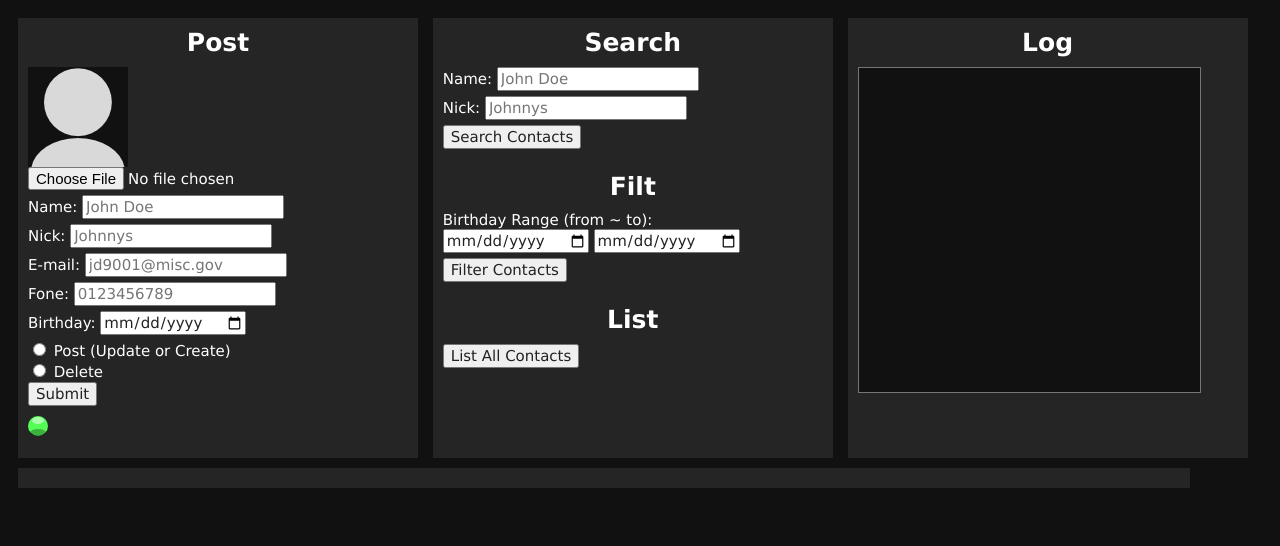
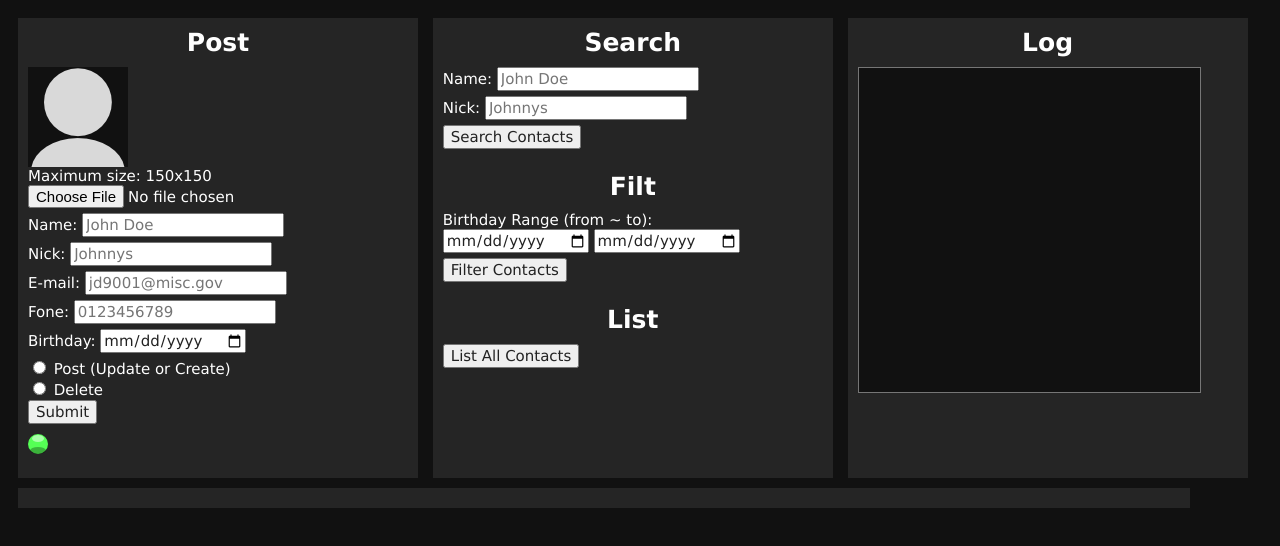
Before and after one commit to FlavioFS/CloudAssignments, a website: page AWS-Agenda/public/index.html in a window 1280 px wide. Drawn offline with Linux system fonts and the light colour scheme; no server answers.

Commit message:
+Maximum size

```diff
--- a/AWS-Agenda/public/index.html
+++ b/AWS-Agenda/public/index.html
@@ -15,6 +15,7 @@
         <form id="post" action="/post">
             <div class="block">
                 <img id="photoPreview" class="block photo" src="assets/anonymous.png">
+                <label>Maximum size: 150x150</label>
                 <input id="photoFile" type="file" name="photo">
                 <input id="photoUrl" type="text" name="photoUrl" placeholder="">
             </div>
--- a/AWS-Agenda/public/style.css
+++ b/AWS-Agenda/public/style.css
@@ -66,7 +66,7 @@ h2 {
 
 .section {
     width: 380px;
-    height: 420px;
+    height: 440px;
 }
 
 .inlineBlock {
```
